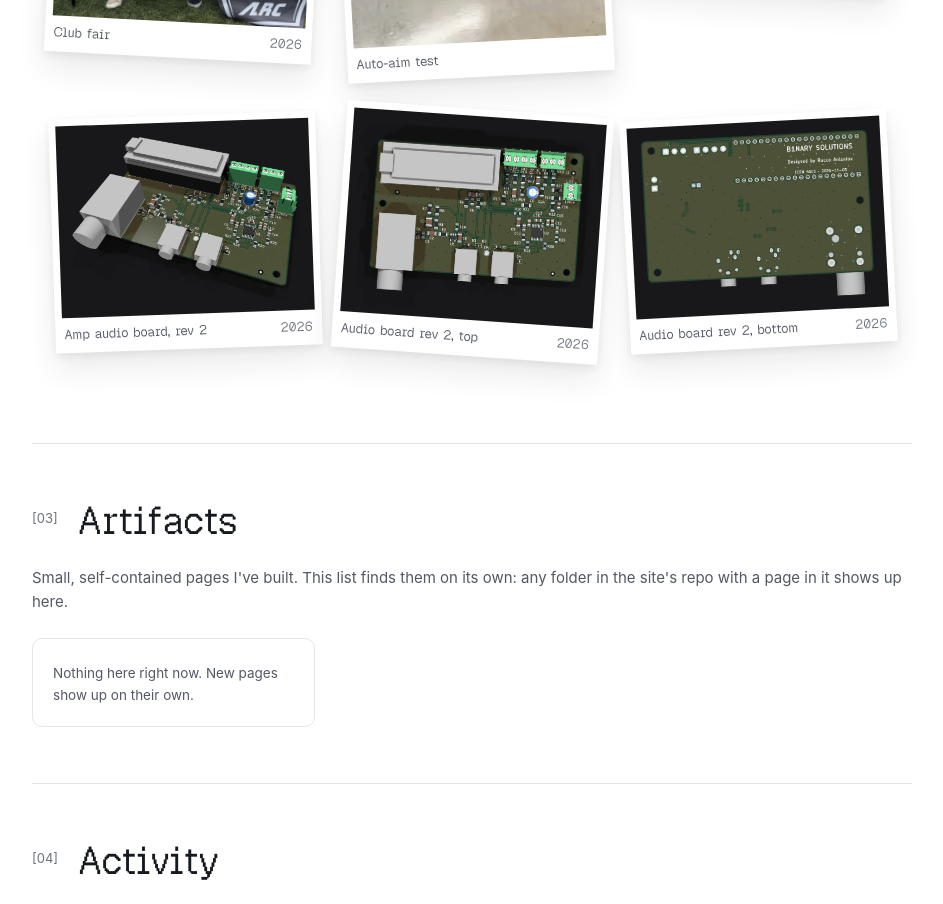
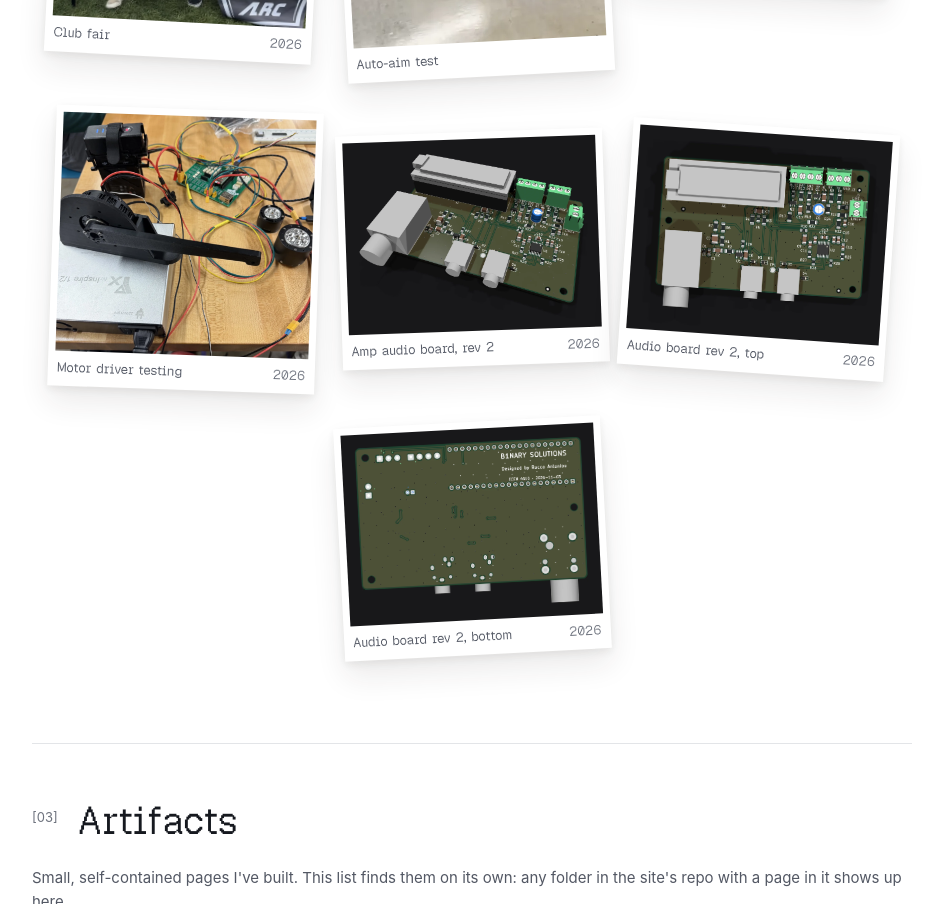
Before and after one commit to roccoagain/roccoagain.github.io, a plain HTML site: page index.html in a window 1280 px wide. Shown: the part 2233-3137 px from the top of the page, without its empty margins (168-1111 px from the left). Drawn offline with Linux system fonts and the light colour scheme; no server answers.

Commit message:
Add a motor driver testing photo to the gallery
Co-Authored-By: Claude Opus 5.5 <noreply@anthropic.com>
Claude-Session: https://claude.ai/code/session_01CuqBZKZuPXiJxUbTG1cRAG

```diff
--- a/index.html
+++ b/index.html
@@ -107,15 +107,19 @@
           <span class="print-caption" aria-hidden="true"><span>VEX autonomous skills</span> <span class="print-year">2023</span></span>
           <span class="video-play" aria-hidden="true">▶</span>
         </a>
-        <a class="photo-print" href="images/audio-board-rev2.webp" style="--tilt: -2deg; --order: 7">
+        <a class="photo-print" href="images/motor-driver-testing.webp" style="--tilt: 2deg; --order: 7">
+          <img src="images/motor-driver-testing.webp" width="1600" height="1513" alt="Bench setup for testing motor drivers Rocco wrote: a 3D-printed arm on a brushless motor, two more motors and a control board wired to a power supply" loading="lazy" decoding="async" />
+          <span class="print-caption" aria-hidden="true"><span>Motor driver testing</span> <span class="print-year">2026</span></span>
+        </a>
+        <a class="photo-print" href="images/audio-board-rev2.webp" style="--tilt: -2deg; --order: 8">
           <img src="images/audio-board-rev2.webp" width="1600" height="1213" alt="3D render of the guitar amp's audio board rev 2, with the Daisy Seed, input jacks and screw terminals" loading="lazy" decoding="async" />
           <span class="print-caption" aria-hidden="true"><span>Amp audio board, rev 2</span> <span class="print-year">2026</span></span>
         </a>
-        <a class="photo-print" href="images/audio-board-rev2-top.webp" style="--tilt: 4deg; --order: 8">
+        <a class="photo-print" href="images/audio-board-rev2-top.webp" style="--tilt: 4deg; --order: 9">
           <img src="images/audio-board-rev2-top.webp" width="1478" height="1196" alt="Top view render of the audio board rev 2 layout" loading="lazy" decoding="async" />
           <span class="print-caption" aria-hidden="true"><span>Audio board rev 2, top</span> <span class="print-year">2026</span></span>
         </a>
-        <a class="photo-print" href="images/audio-board-rev2-bottom.webp" style="--tilt: -3deg; --order: 9">
+        <a class="photo-print" href="images/audio-board-rev2-bottom.webp" style="--tilt: -3deg; --order: 10">
           <img src="images/audio-board-rev2-bottom.webp" width="1351" height="1021" alt="Bottom view render of the audio board rev 2, with the B1nary Solutions silkscreen" loading="lazy" decoding="async" />
           <span class="print-caption" aria-hidden="true"><span>Audio board rev 2, bottom</span> <span class="print-year">2026</span></span>
         </a>
```
Also changed, not shown: images/motor-driver-testing.webp (added).
